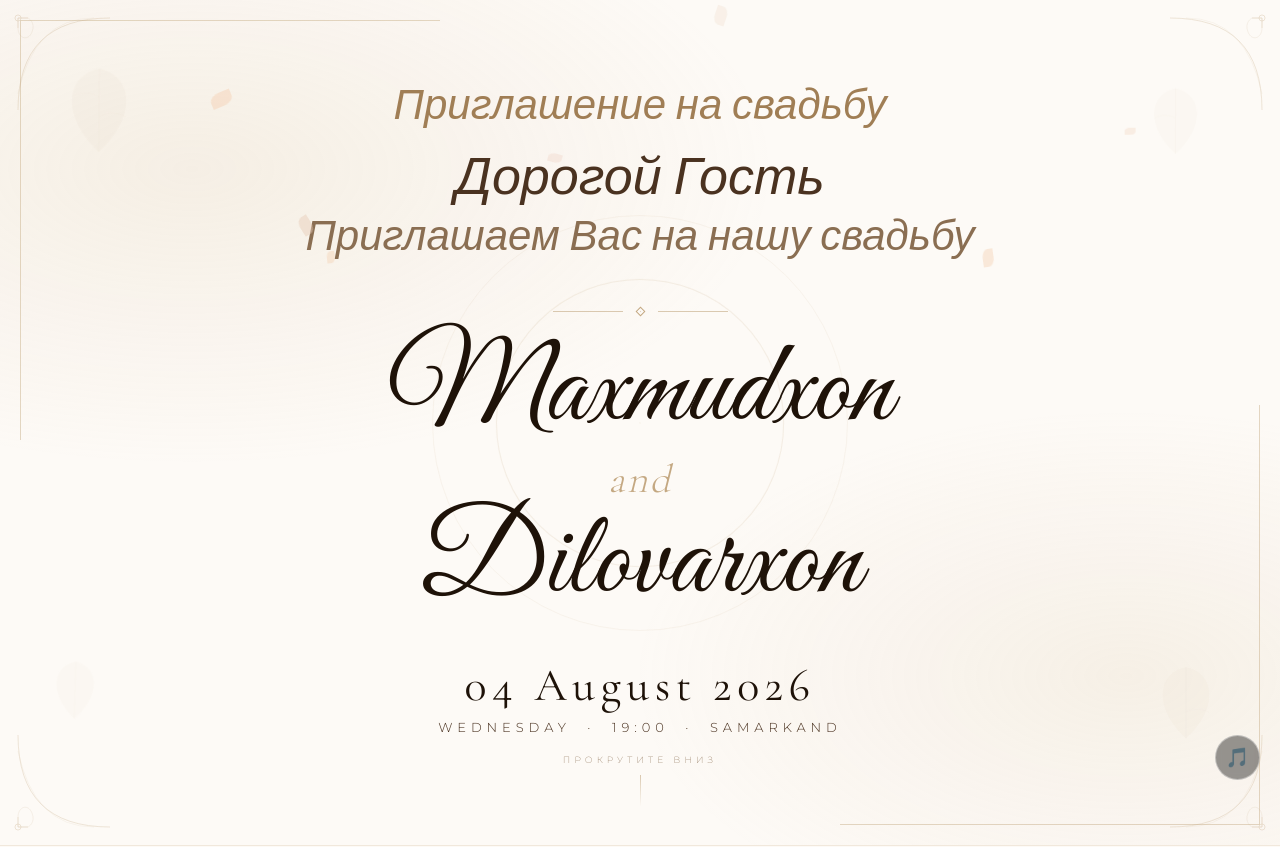
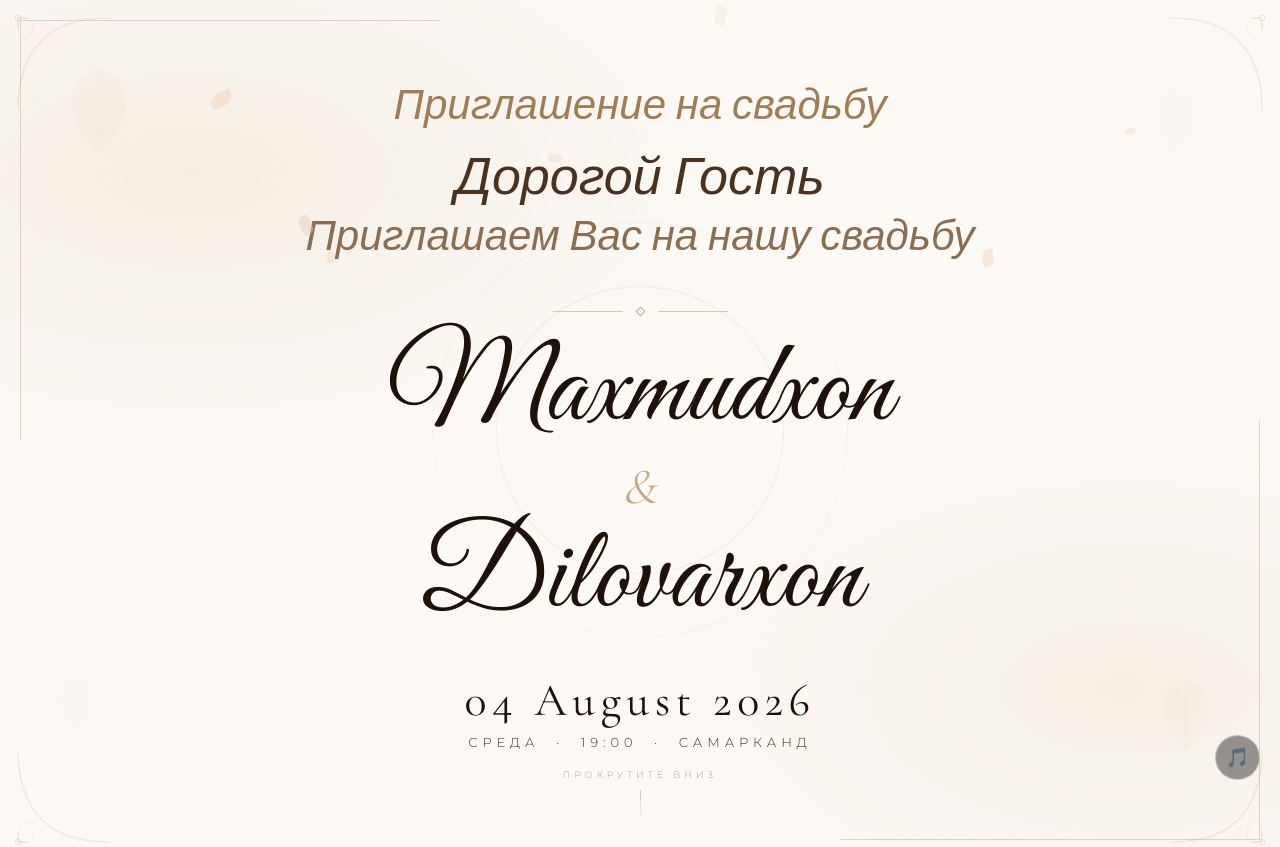
Before and after one commit to little-7o7/invitation, a Next.js app: page /ru in a window 1280 px wide. Shown: the top 847 px of the page. Built offline with nearby package versions, Linux system fonts and the light colour scheme.

Commit message:
done. good

```diff
--- a/app/components/invitation/Hero.tsx
+++ b/app/components/invitation/Hero.tsx
@@ -76,12 +76,12 @@ export default function Hero({ t, displayName }: HeroProps) {
       </div>
 
       <span className="h-name1">Maxmudxon</span>
-      <span className="h-amp">and</span>
+      <span className="h-amp">&</span>
       <span className="h-name2">Dilovarxon</span>
 
       <div className="h-date-block">
         <div className="h-date-big">04 August 2026</div>
-        <div className="h-date-sub">Wednesday &nbsp;·&nbsp; 19:00 &nbsp;·&nbsp; Samarkand</div>
+        <div className="h-date-sub">{t.day} &nbsp;·&nbsp; 19:00 &nbsp;·&nbsp; {t.locationSub}</div>
       </div>
 
       <div className="scroll-hint">
--- a/app/components/invitation/content.tsx
+++ b/app/components/invitation/content.tsx
@@ -28,6 +28,7 @@ export const content = {
     date: "Дата",
     dateValue: "4 Августа",
     dateSub: "2026 · Среда",
+    day: "Среда",
     timeLabel: "Время",
     timeValue: "19:00",
     timeSub: "Вечер",
@@ -69,6 +70,7 @@ export const content = {
     date: "Date",
     dateValue: "4 August",
     dateSub: "2026 · Wednesday",
+    day: "Wednesday",
     timeLabel: "Time",
     timeValue: "19:00",
     timeSub: "Evening",
@@ -110,6 +112,7 @@ export const content = {
     date: "Sana",
     dateValue: "4-Avgust",
     dateSub: "2026 · Chorshanba",
+    day: "Chorshanba",
     timeLabel: "Vaqt",
     timeValue: "19:00",
     timeSub: "Oqshom",
--- a/app/globals.css
+++ b/app/globals.css
@@ -295,7 +295,7 @@ body {
 .h-amp {
   font-family: var(--font-cormorant), serif;
   font-style: italic;
-  font-size: clamp(22px, 5vw, 40px);
+  font-size: clamp(50px, 5vw, 40px);
   color: var(--gold);
   display: block;
   margin: 0.15em 0;
```
